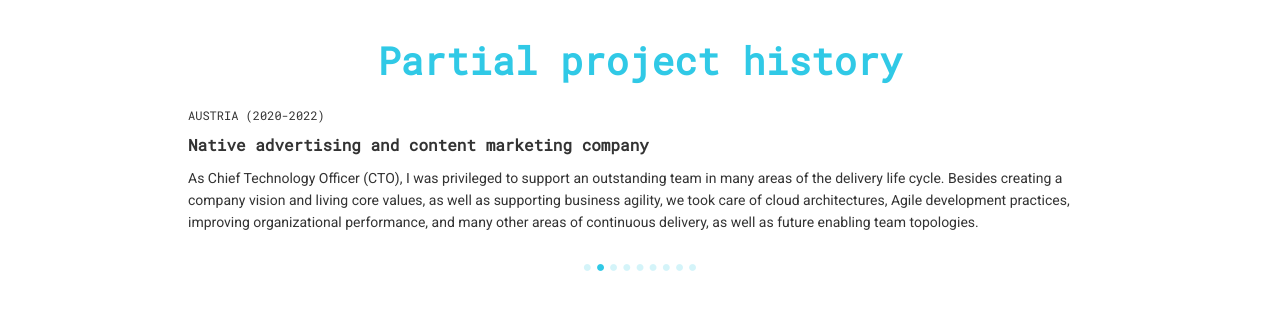
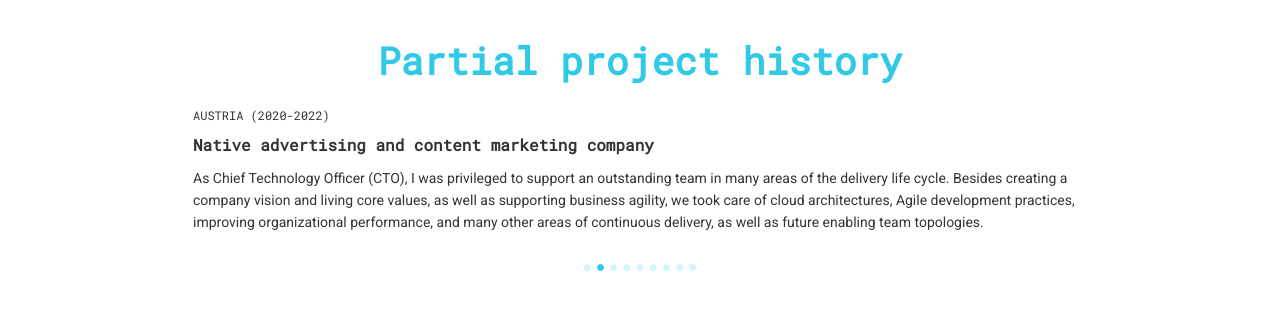
Before and after one commit to juergenpointinger/juergenpointinger.github.io, a Jekyll site: the page built from index.html, in a window 1280 px wide and 1400 px high, scrolled down 2142 px. Shown: the part 489-808 px from the top of the window. Built offline with Jekyll 4.4.1, drawn with Linux system fonts in a browser that asks for light colours; nearby versions of some CDN libraries; some web fonts are replaced.

Commit message:
Fixed a padding issue with the carousel

```diff
--- a/assets/css/2.0/application.css
+++ b/assets/css/2.0/application.css
@@ -359,6 +359,7 @@ textarea {
 	line-height: 1.4;
   width: 100%;
   margin: 0 auto;
+  padding: 0px 5px;
 }
 
 #projects .slide notes {
```
